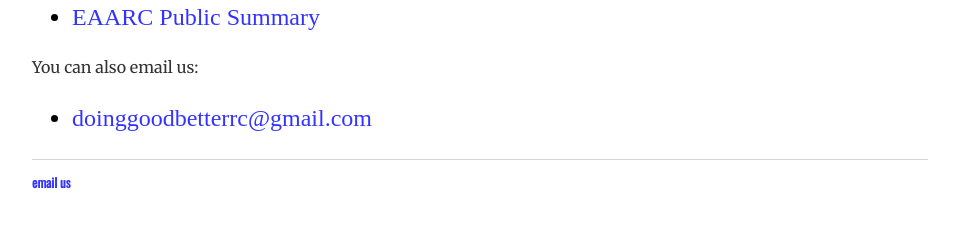
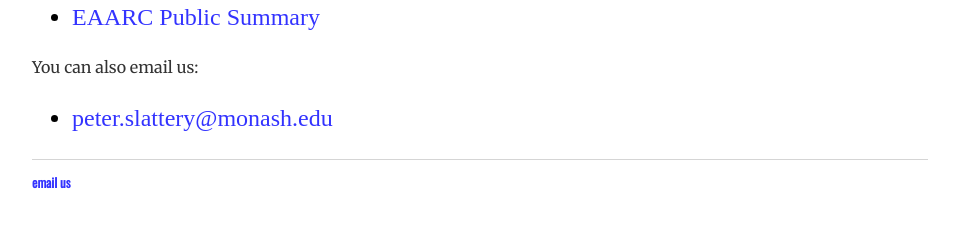
Before and after one commit to aksaeri/scrub, a Jekyll site: the page built from pages/about.md, in a window 1280 px wide. Shown: the part 495-722 px from the top of the page, without its empty margins (160-1119 px from the left). Built offline with Jekyll 4.4.1, drawn with Linux system fonts in a browser that asks for light colours.

Commit message:
Update about.md

```diff
--- a/pages/about.md
+++ b/pages/about.md
@@ -18,4 +18,4 @@ Refer to this frequently updated document for more information:
 
  You can also email us:
 
- - [doinggoodbetterrc@gmail.com](mailto:doinggoodbetterrc@gmail.com)
+ - [peter.slattery@monash.edu](peter.slattery@monash.edu)
```
